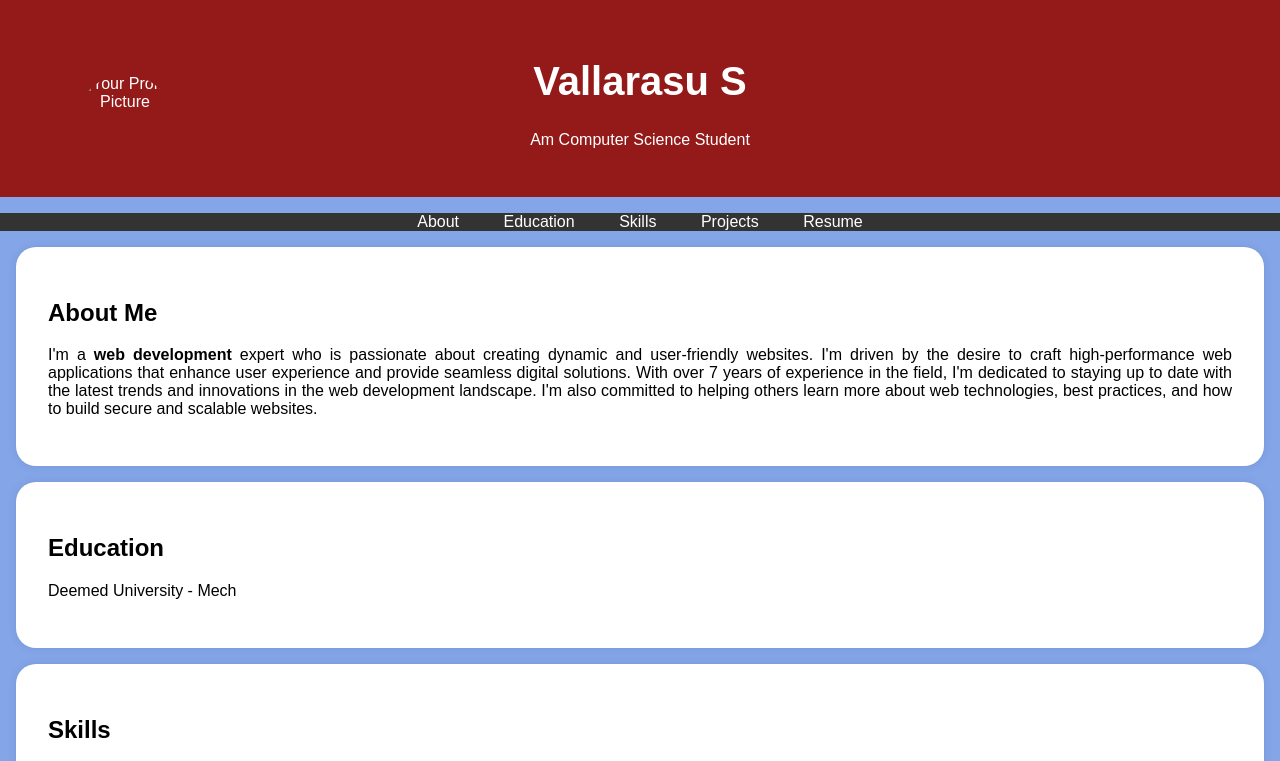
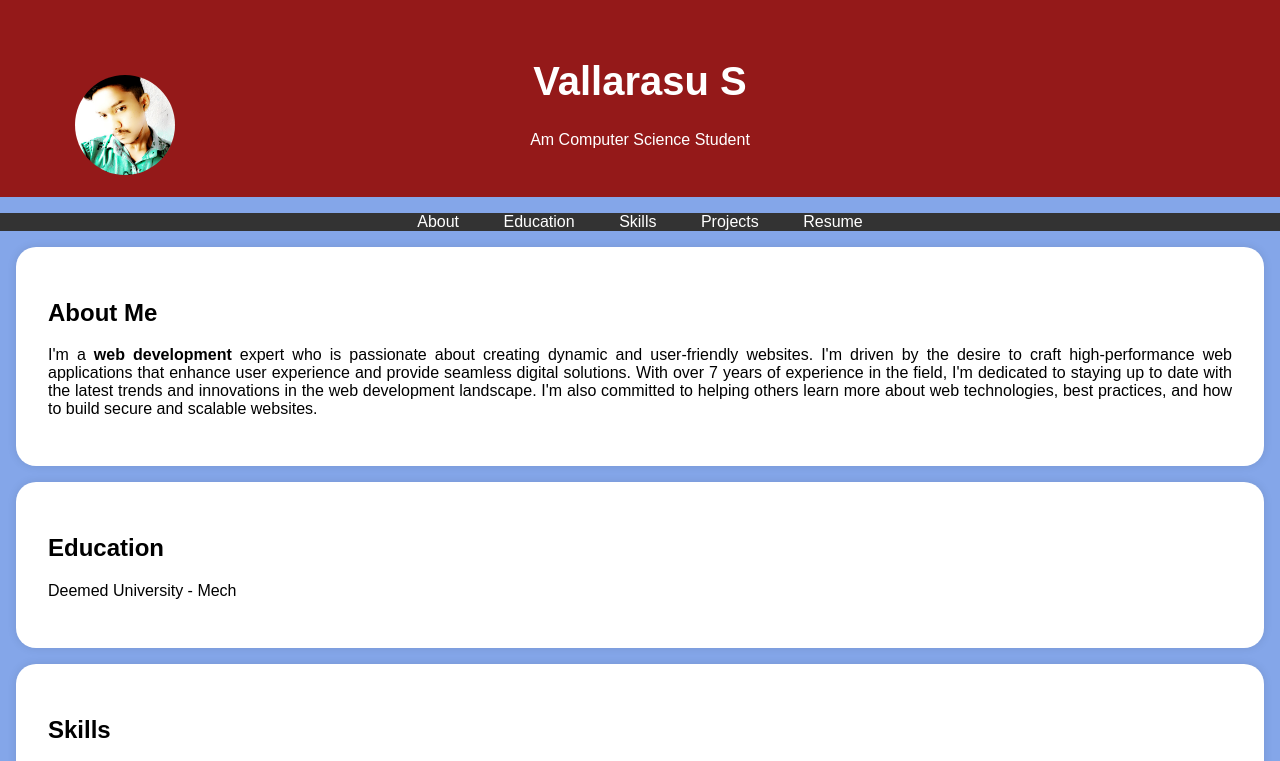
Before and after one commit to vvallaras/digital---portfolio-, a plain HTML site: page index.html in a window 1280 px wide. Shown: the top 761 px of the page. Drawn offline with Linux system fonts and the light colour scheme.

Commit message:
Update index.html

```diff
--- a/index.html
+++ b/index.html
@@ -95,7 +95,7 @@
     <header>
         <div class="header-content">
             <!-- Add your profile picture here -->
-            <img src="passport photo.jpg" alt="Your Profile Picture" class="profile-picture">
+            <img src="Vallarasu.jpg" alt="Your Profile Picture" class="profile-picture">
             <h1>Vallarasu S</h1>
             <p>Am Computer Science Student</p>
         </div>
```
